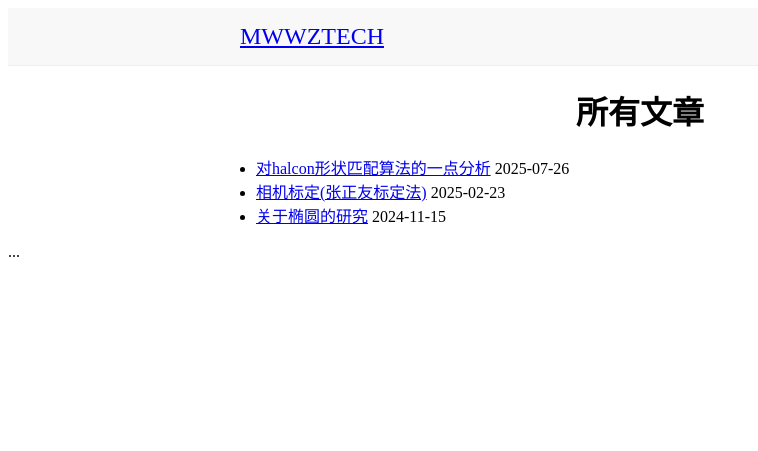
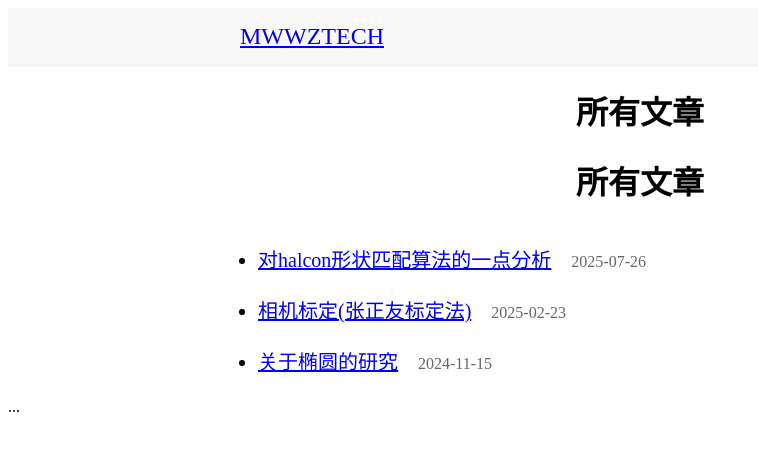
Before and after one commit to mwwzbinf/mwwzbinf.github.io, a Jekyll site: the page built from all-posts.html, in a window 1280 px wide. Shown: the top 451 px of the page, without its empty margins (0-758 px from the left). Built offline with Jekyll 4.4.1, drawn with Linux system fonts in a browser that asks for light colours.

Commit message:
all-posts

```diff
--- a/all-posts.html
+++ b/all-posts.html
@@ -1,14 +1,53 @@
 ---
-layout: post  # 使用你的主题布局
+layout: post
 title: 所有文章
-permalink: /all-posts.html  # 强制指定访问路径（关键）
+permalink: /all-posts.html
 ---
-<!-- 页面内容 -->
+
+<style>
+/* 仅作用于当前页面的字体样式 */
+/* 方法1：通过页面独有的容器类名限制样式范围 */
+.all-posts-container {
+  font-size: 18px; /* 基础字体大小 */
+  line-height: 1.8;
+}
+
+/* 标题字体 */
+.all-posts-container h1 {
+  font-size: 32px;
+  margin: 20px 0 30px;
+}
+
+/* 文章列表项字体 */
+.all-posts-container .post-item {
+  font-size: 20px;
+  margin: 15px 0;
+}
+
+/* 日期字体 */
+.all-posts-container .post-date {
+  font-size: 16px;
+  color: #666;
+  margin-left: 15px;
+}
+
+/* 方法2（备选）：如果页面有唯一body类名，可直接使用
+body.page-all-posts {
+  font-size: 18px;
+}
+*/
+</style>
+
+<!-- 用独有的容器包裹整个页面内容，确保样式仅作用于此页面 -->
+<div class="all-posts-container">
+  <h1>所有文章</h1>
+
   <ul>
     {% for post in site.posts %}
-    <li>
+      <li class="post-item">
         <a href="{{ post.url }}">{{ post.title }}</a>
-      <span>{{ post.date | date: "%Y-%m-%d" }}</span>
+        <span class="post-date">{{ post.date | date: "%Y-%m-%d" }}</span>
       </li>
     {% endfor %}
   </ul>
+</div>
```
Lines whose indentation alone changed are shown as unchanged.
